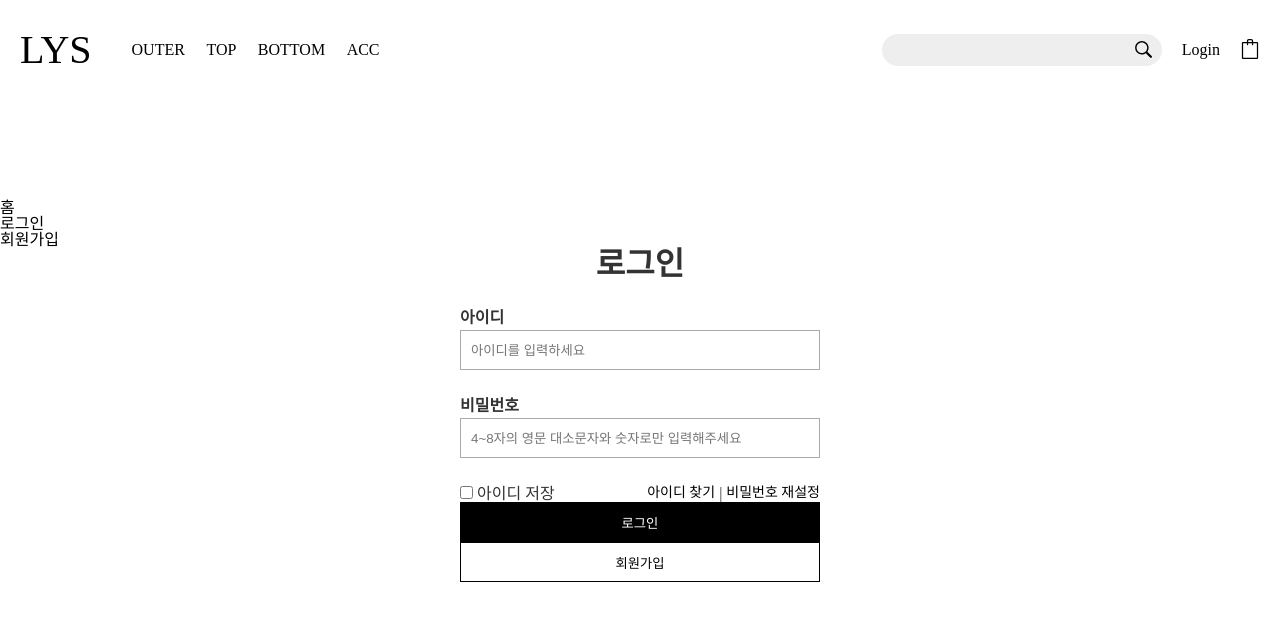
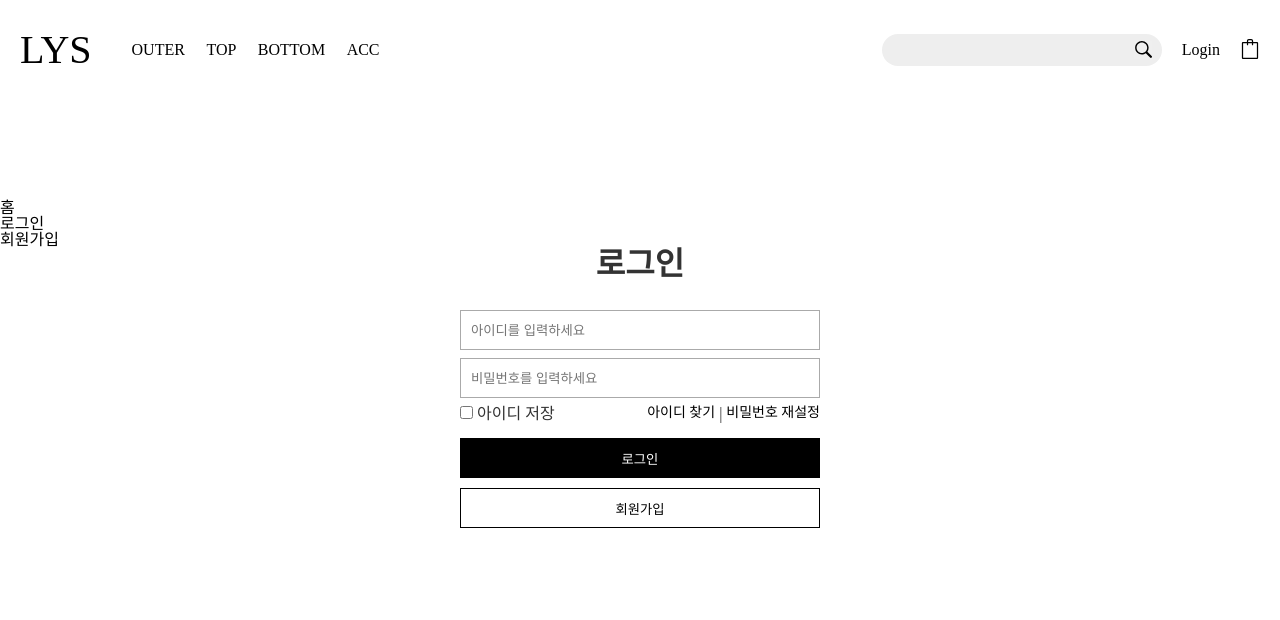
Before and after one commit to SuperMiniBeans/Front, a React (Create React App) app: page /login in a window 1280 px wide. Shown: the top 620 px of the page. Built offline with nearby package versions, Linux system fonts and the light colour scheme.

Commit message:
[STYLE] 스타일 수정

```diff
--- a/src/pages/Login.js
+++ b/src/pages/Login.js
@@ -1,12 +1,9 @@
 import styled from "styled-components";
-// import axios from "axios";
+import axios from "axios";
 import { useState } from "react";
 import { Link, useNavigate } from "react-router-dom";
-import axios from "axios";
-// import { useCookies } from "react-cookie";
-import { FlexBox, FlexBoxSB, FlexBoxCol } from "../styles/Layout";
+import { FlexBox, FlexBoxSB } from "../styles/Layout";
 import { BtnBg, BtnBorder } from "../styles/ButtonStyle";
-
 
 function Login() {
   const [id, setId] = useState("");
@@ -19,8 +16,7 @@ function Login() {
   const [pswMsgColor, setPswMsgColor] = useState({color: "red"});
 
 
-  /* 쿠키에 저장할 값 */
-  // const [cookies, setCookie, removeCookie] = useCookies(["rememberUserId"]);
+  // session storage에 저장할 값 (구현중)
   // const [rememberId, setrememberId] = useState(false);
 
   const navigate = useNavigate();
@@ -29,15 +25,12 @@ function Login() {
   const userId = e => {
     setId(e.target.value);
 
-    const idReg = /^[A-Za-z0-9]{2,10}$/;
+    const idReg = /^[a-z0-9]{4,10}$/;
     if (!idReg.test(e.target.value)) {
-      SetIdMessage("잘못된 아이디 형식입니다");
+      SetIdMessage("아이디는 4~8자의 영문 대/소문자, 숫자를 사용해 주세요.");
       setIdMsgColor({color: '#F82A2A'});
-
     } else {
-      SetIdMessage("올바른 아이디 형식입니다");
-      setIdMsgColor({color: '#84D270'});
-
+      SetIdMessage("");
     }
   }
 
@@ -47,15 +40,15 @@ function Login() {
   const passwordReg = /^[A-Za-z0-9]{4,8}$/;
 
   if (!passwordReg.test(e.target.value)) {
-    setPasswordMessage("비밀번호는 4~8자의 영문 대소문자와 숫자로만 입력해주세요");
+    setPasswordMessage("비밀번호는 4~8자의 영문 대/소문자, 숫자를 사용해 주세요.");
     setPswMsgColor({color: '#F82A2A'});
   } else {
-    setPasswordMessage("올바른 비밀번호 형식입니다");
+    setPasswordMessage("");
     setPswMsgColor({color: '#84D270'});
   }
 }
 
-  // 아이디 저장 쿠키 설정
+  // 아이디 저장 (구현중)
   // useEffect(() => {
   //   if(cookies.rememberUserId !== undefined) {
   //     setId(cookies.rememberUserId);
@@ -70,79 +63,81 @@ function Login() {
   //   }
   // }
 
-  /* 회원가입 페이지로 이동 */
+  // 회원가입 페이지로 이동
   function goJoin() {
     navigate('/join');
   }
 
+  // 아이디 찾기 페이지로 이동
+  function goSearchId() {
+    navigate('/search/id');
+  }
+
+  // 비밀번호 재설정 페이지로 이동
+  function goResetPwChk() {
+    navigate('/search/check');
+  }
+
   // 로그인 버튼 클릭시 실행될 작업
   function SignIn() {
-    const userData = {
+    if(id === "" || password === "") {
+      alert("아이디와 비밀번호를 모두 입력해주세요");
+    } else {
+      axios.post('/login', {
         userId: id,
         userPassword: password
-    }
-    axios.post('/login', userData)
+      })
         .then(response => {
           if(response.data.userId === id && response.data.userPassword === password) {
-          console.log(response.data.msg);
-          console.log(id, password);
-          alert(response.status + "로그인이 완료되었습니다.");
+            // console.log(id, password);
+            // alert(response.status + "로그인이 완료되었습니다.");
+            navigate('/');
           }
-        navigate('/');
         }).catch(error => {
-        console.log(id, password, '로그인 실패');
+          console.log(error.response, id, password, "로그인 실패");
           alert(error);
+          alert("아이디 또는 비밀번호가 일치하지 않습니다.");
         });
+    }
   }
 
   return(
     <LoginWrapper>
-      <TitleCenter><h2>로그인</h2></TitleCenter>
-
+      <TitleWrap><h2>로그인</h2></TitleWrap>
       <FormWrap action="/login" method="POST">
-        <ItemWrap>
-          <LabelWrap>
-            <label>아이디</label>
-          </LabelWrap>
-          <div>
+        <InputWrap>
           <FlexBox>
             <Input type="text" name="userId" value={id} placeholder="아이디를 입력하세요" maxLength={8} onChange={userId}></Input>
           </FlexBox>
-            <div><ErrMsg style={idMsgColor}>{IdMessage}</ErrMsg></div>
-          </div>
-        </ItemWrap>
+        </InputWrap>
 
-        <ItemWrap>
-          <LabelWrap>
-            <label>비밀번호</label>
-          </LabelWrap>
-          <div>
+        <InputWrap>
           <Input
-              type="password" name="userPassword" value={password} placeholder="4~8자의 영문 대소문자와 숫자로만 입력해주세요" maxLength={8} onChange={userPassword} ></Input>
-            <div><ErrMsg style={pswMsgColor}>{passwordMessage}</ErrMsg></div>
-          </div>
-        </ItemWrap>
+            type="password" name="userPassword" value={password} placeholder="비밀번호를 입력하세요" maxLength={8} onChange={userPassword} ></Input>
+        </InputWrap>
 
         <FlexBoxSB>
           <div>
             <input type="checkbox" name="saveId"></input> 아이디 저장
             {/* <input type="checkbox" name="saveId" onChange={e => handleOnCheck(e)} checked={rememberId}></input> 아이디 저장 */}
-
           </div>
           <FlexBox>
-            <div onClick={() => navigate('/search/id')}><p><Link to='search/id'>아이디 찾기</Link></p></div>
+            <div onClick={goSearchId}><p><Link to='search/id'>아이디 찾기</Link></p></div>
             <div><span>&nbsp;|&nbsp;</span></div>
-            <div onClick={() => navigate('/search/pw/check')}><p><Link to='search/pw/check'>비밀번호 재설정</Link></p></div>
+            <div onClick={goResetPwChk}><p><Link to='/search/check'>비밀번호 재설정</Link></p></div>
           </FlexBox>
         </FlexBoxSB>
 
-        <FlexBoxCol>
+        <ErrMsgWrap>
+          <div><ErrMsg style={idMsgColor}>{IdMessage}</ErrMsg></div>
+          <div><ErrMsg style={pswMsgColor}>{passwordMessage}</ErrMsg></div>
+        </ErrMsgWrap>
+
+        <SbmtBtnWrap>
           <BtnBg type="submit" onClick={SignIn}>로그인</BtnBg>
           <BtnBorder type="submit" onClick={goJoin}>회원가입</BtnBorder>
-        </FlexBoxCol>
+        </SbmtBtnWrap>
       </FormWrap>
-
-
     </LoginWrapper>
   )
 }
@@ -155,7 +150,7 @@ const LoginWrapper = styled.div`
   flex-direction: column;
 `;
 
-const TitleCenter = styled.div`
+const TitleWrap = styled.div`
   margin-bottom: 30px;
   text-align: center;
 `
@@ -165,13 +160,8 @@ const FormWrap = styled.div`
   flex-direction: column;
 `;
 
-const ItemWrap = styled.div`
-  height: 88px;
-`
-
-const LabelWrap = styled.div`
-  margin-bottom: 4px;
-  font-weight: 600;
+const InputWrap = styled.div`
+  height: 48px;
 `
 
 const Input = styled.input`
@@ -185,4 +175,16 @@ const ErrMsg = styled.span`
   font-size: 14px;
 `
 
+const ErrMsgWrap = styled.div`
+  margin-top: 10px;
+`
+
+const SbmtBtnWrap = styled.div`
+  display: flex;
+  flex-direction: column;
+  justify-content: space-between;
+  height: 90px;
+  margin-top: 6px;
+`
+
 export default Login;
```
Lines whose indentation alone changed are shown as unchanged.
